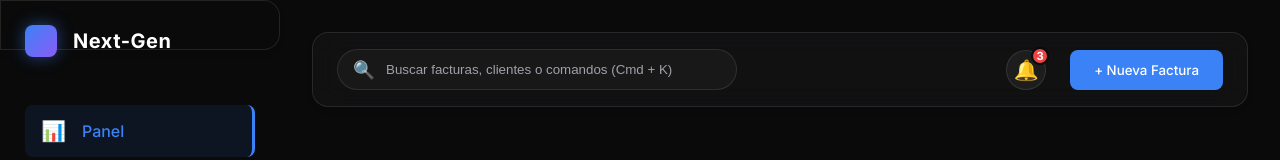
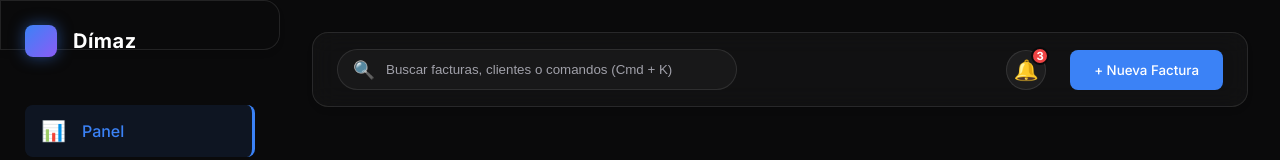
Before and after one commit to construccionsdimaz/facturas, a Next.js app: page / in a window 1280 px wide. Shown: the top 160 px of the page. Built offline with nearby package versions, Linux system fonts and the light colour scheme; no server answers; the database is empty.

Commit message:
branding: rename app to Facturación Dímaz and update manifest

```diff
--- a/src/app/components/Sidebar.tsx
+++ b/src/app/components/Sidebar.tsx
@@ -16,7 +16,7 @@ export default function Sidebar({ isOpen, onClose }: SidebarProps) {
     <aside className={`glass-panel ${styles.sidebar} ${isOpen ? styles.mobileOpen : ''}`}>
       <div className={styles.logo}>
         <div className={styles.logoIcon}></div>
-        <h2>Next-Gen</h2>
+        <h2>Dímaz</h2>
         <button className={styles.closeBtn} onClick={onClose}>✕</button>
       </div>
 
--- a/src/app/layout.tsx
+++ b/src/app/layout.tsx
@@ -6,7 +6,7 @@ import ClientLayoutWrapper from "./ClientLayoutWrapper";
 const inter = Inter({ subsets: ["latin"] });
 
 export const metadata: Metadata = {
-  title: "Facturas Dimaz",
+  title: "Facturación Dímaz",
   description: "Gestión de facturas profesional",
   manifest: "/manifest.json",
   icons: {
```
Also changed, not shown: public/manifest.json.
